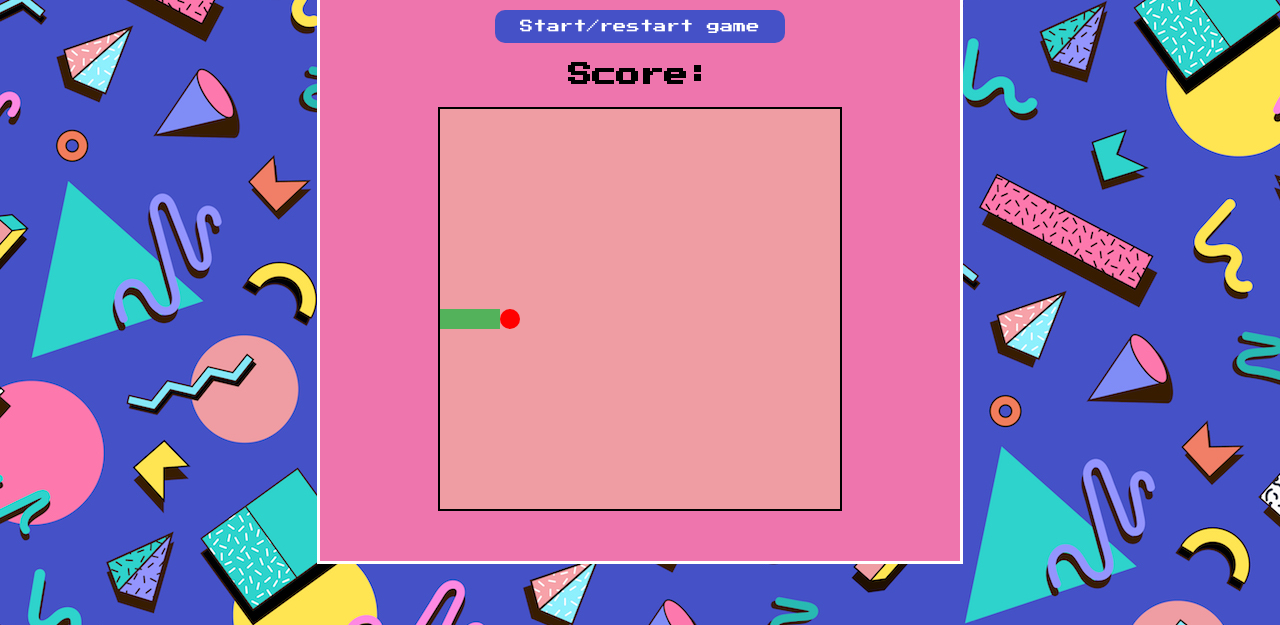
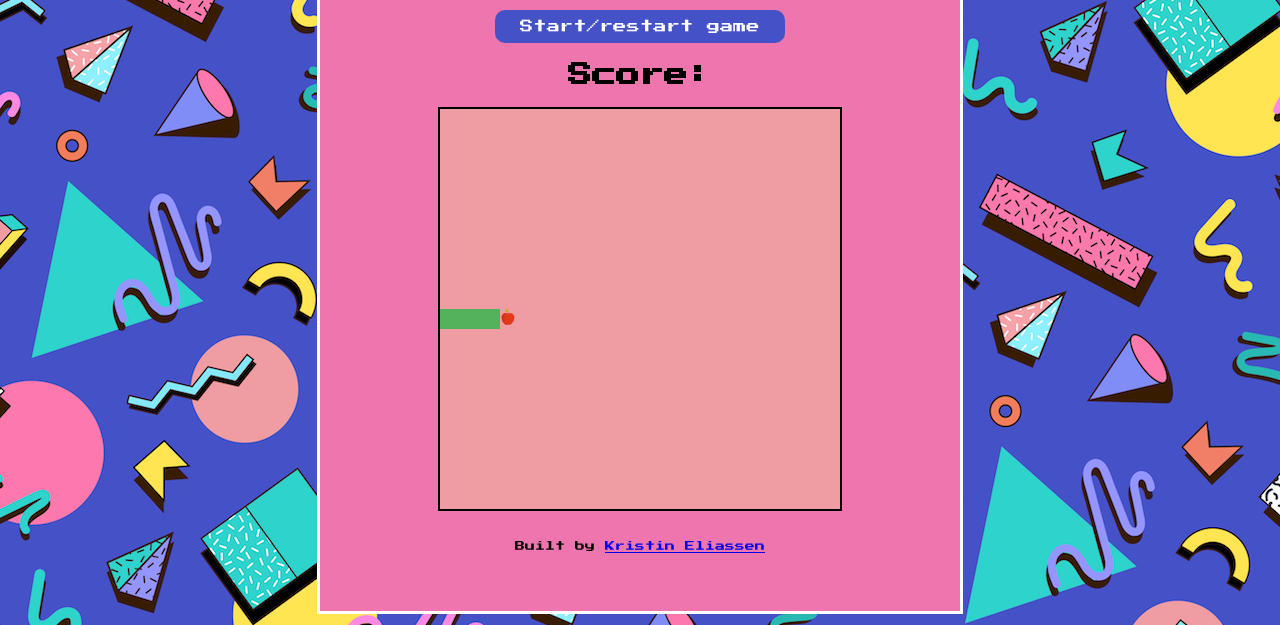
Before and after one commit to kriseliassen/Snake-game, a plain HTML site: page index.html in a window 1280 px wide. Shown: the part 175-800 px from the top of the page. Drawn offline with Linux system fonts and the light colour scheme.

Commit message:
Added credit + apple icon

```diff
--- a/index.html
+++ b/index.html
@@ -17,6 +17,9 @@
       <h2>Score: <span id="score"></span></h2>
       <h3 id="gameOver"></h3>
       <div class="grid"></div>
+      <p class="credit">
+        Built by <a href="https://github.com/kriseliassen">Kristin Eliassen</a>
+      </p>
     </div>
     <script src="index.js"></script>
   </body>
--- a/styles.css
+++ b/styles.css
@@ -56,7 +56,11 @@ h1 {
 }
 
 .apple {
-  background-color: red;
-  border: none;
-  border-radius: 50%;
+  background-image: url(images/apple-2327.png);
+  background-repeat: no-repeat;
 }
+
+.credit {
+  font-size: 10px;
+  margin-top: 30px;
+}
```
Also changed, not shown: images/apple-2327.png (added).
